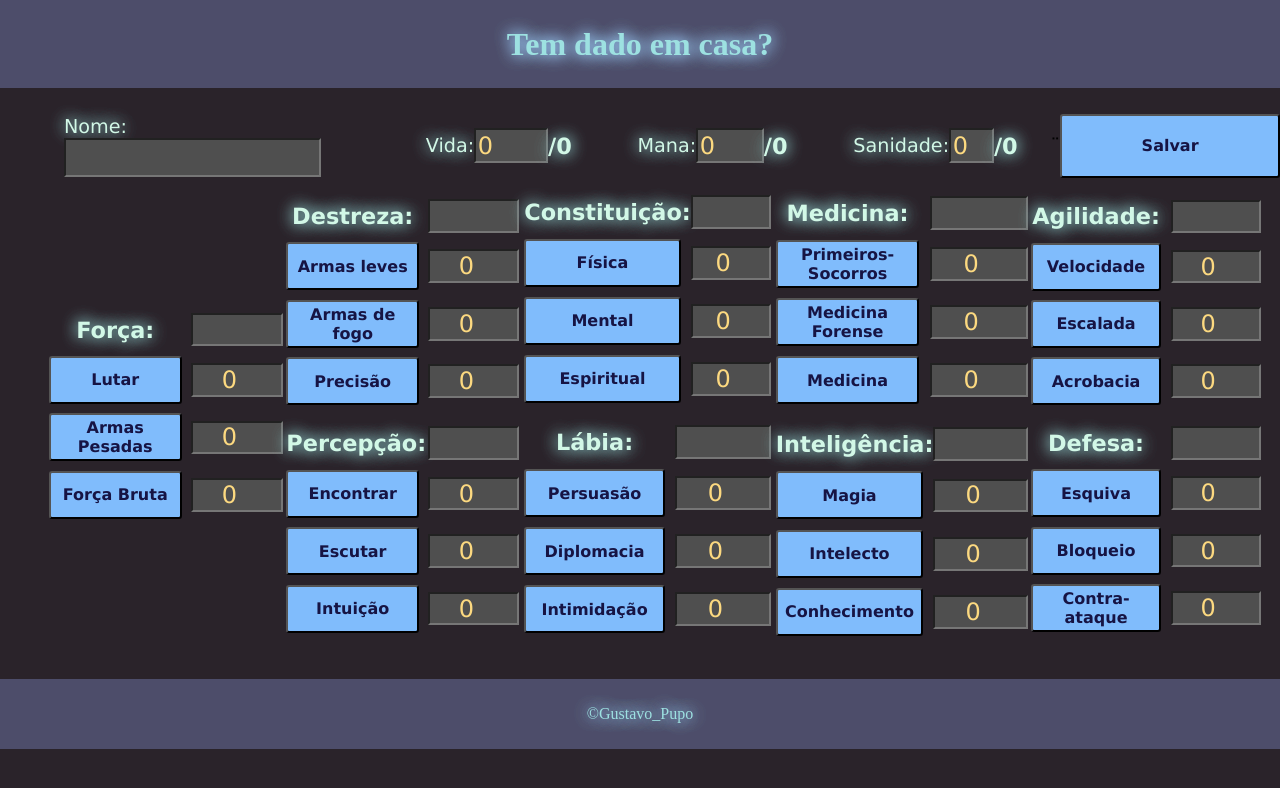
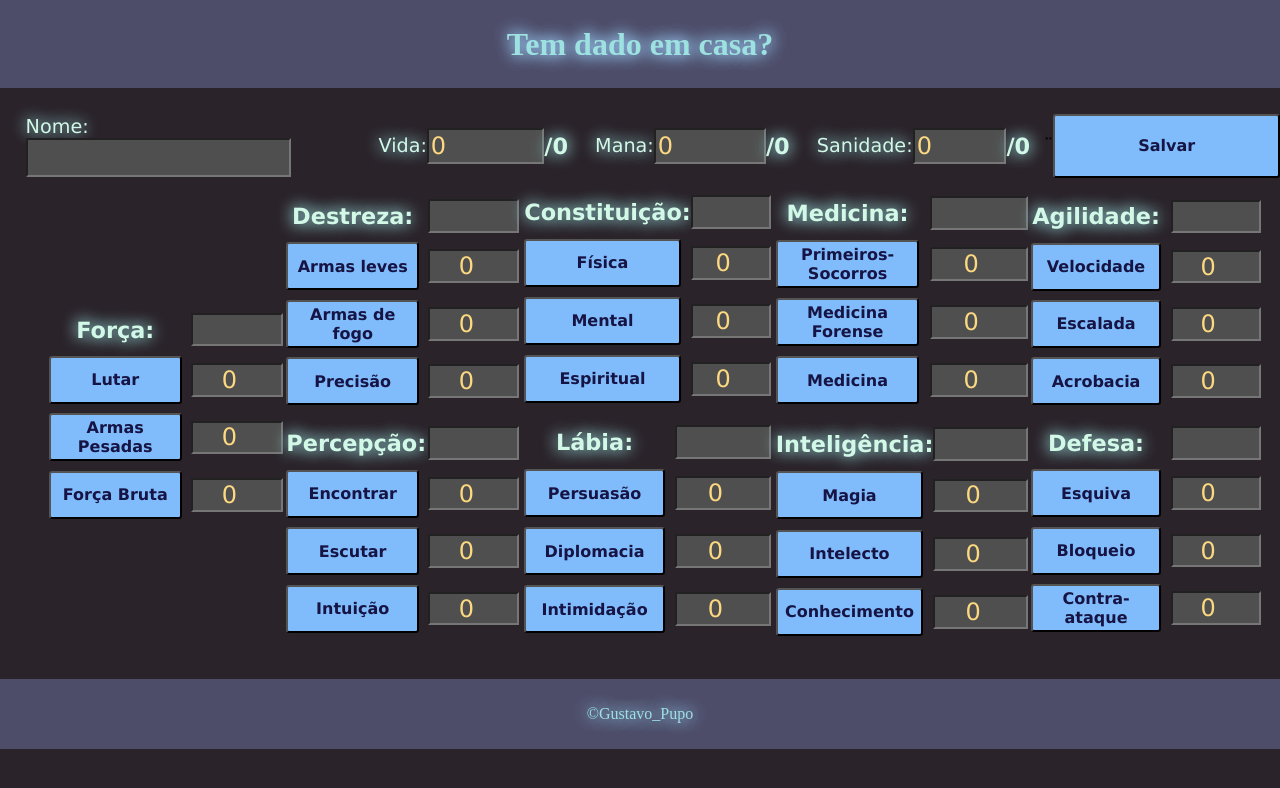
Before and after one commit to gustavo-pupo/RPGHub, an Angular app: page /alr in a window 1280 px wide. Shown: the top 788 px of the page. Built offline with nearby package versions, Linux system fonts and the light colour scheme.

Commit message:
enviando a pasta certa

```diff
--- a/src/app/alr/alr.component.css
+++ b/src/app/alr/alr.component.css
@@ -78,7 +78,6 @@ div#infos{
     /* border: 1px solid red; */
     display: flex;
     flex-direction: row;
-    margin: auto;
     align-items: center;
     font-size: 1.2rem;
 }
@@ -112,14 +111,14 @@ div#vidaManaSan input{
 div#vida, div#mana, div#sanidade{
     display: flex;
     flex-direction: row;
-    margin: 0 5%;
+    margin: 0 2%;
     align-items: center;
 }
 div#nomeDiv{
     display: flex;
     flex-direction: column;
     width: 30%;
-    margin: 0 0 0 5%;
+    margin: 0 0 0 2%;
 }
 div#nomeDiv input{
     font-size: 1.5rem;
--- a/src/app/app.component.html
+++ b/src/app/app.component.html
@@ -1,5 +1,5 @@
 <header>
-  <h1 [routerLink]="['']">Tem dado em casa?</h1>
+  <h1 [routerLink]="['home']">Tem dado em casa?</h1>
 </header>
 <section>
   <router-outlet></router-outlet>
```
Also changed, not shown: 3 other files (tests, documents, lock files or other folders).
